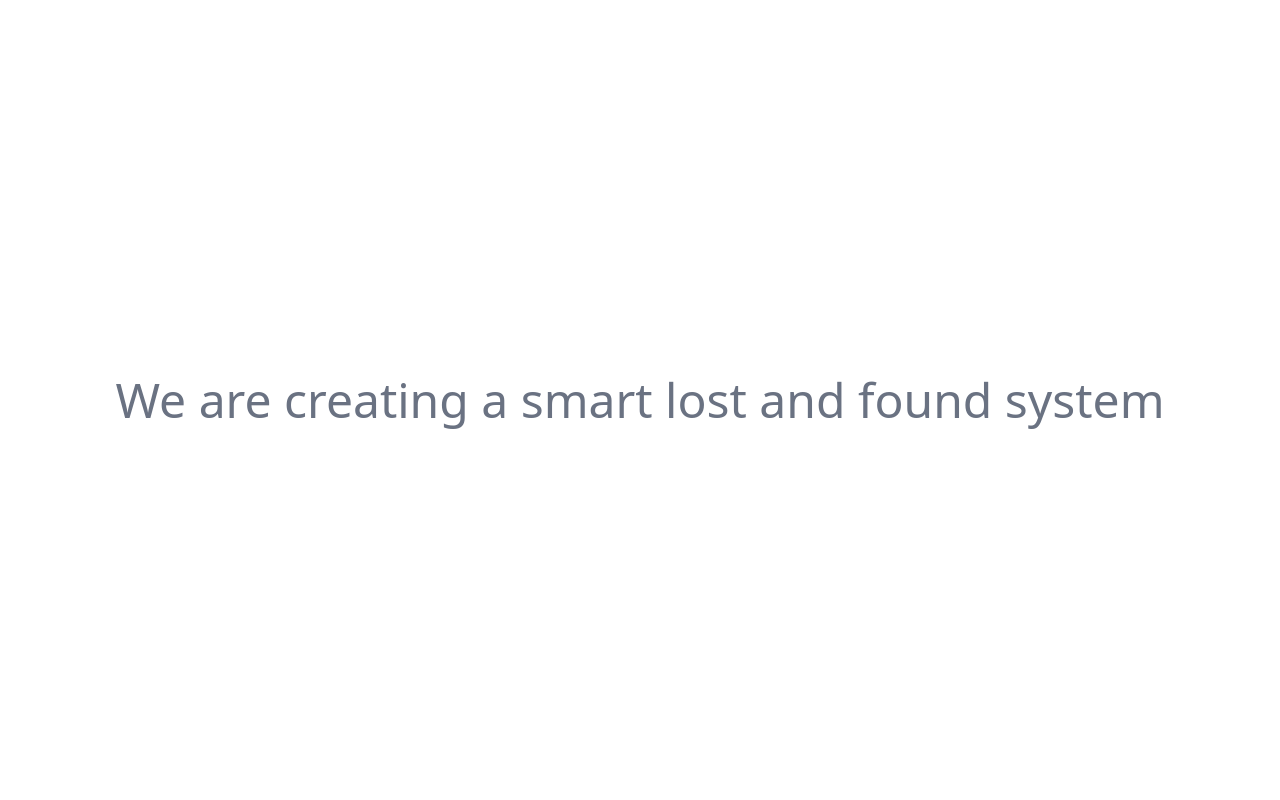
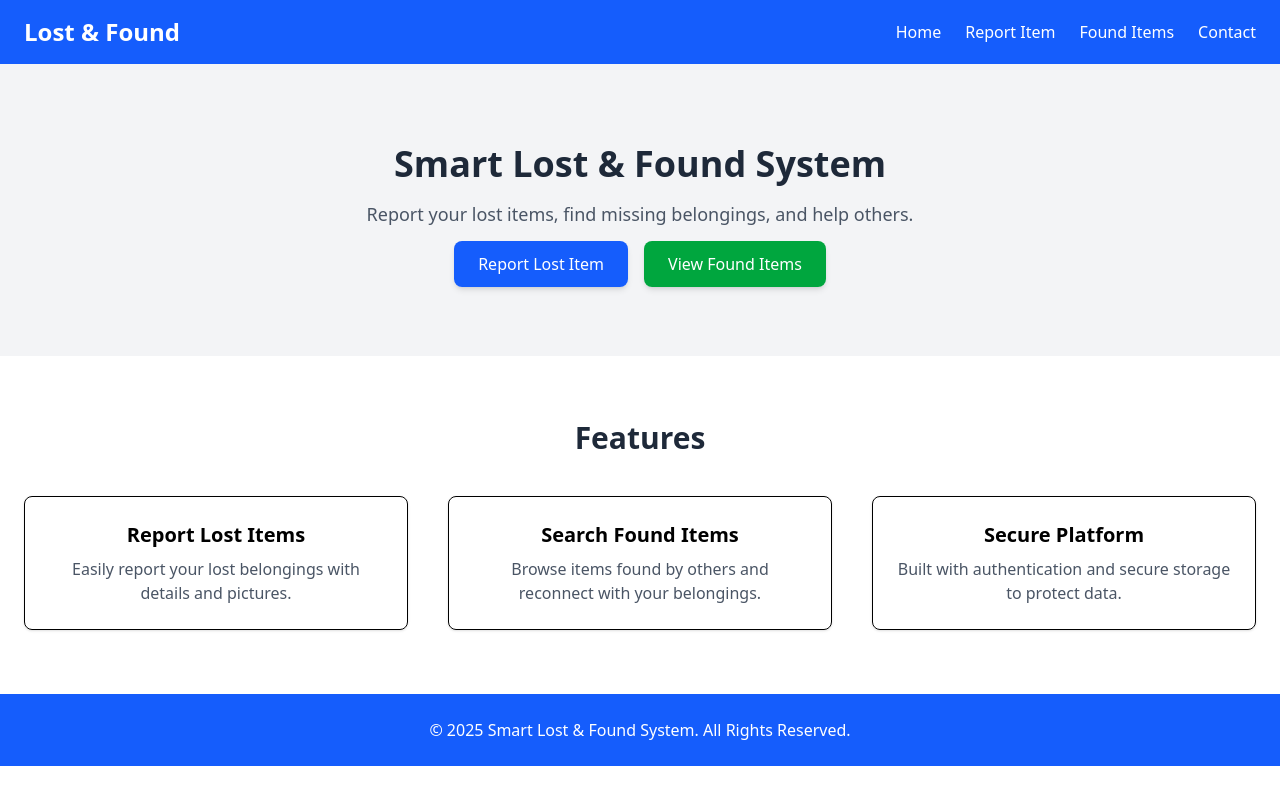
Before and after one commit to Suchitra-Sahoo/Smart-Lost-and-Found-System, a React (Vite) app in the folder Frontend/: page / in a window 1280 px wide. Built offline with nearby package versions, Linux system fonts and the light colour scheme.

Commit message:
Added landing Page Code

```diff
--- a/Frontend/src/App.jsx
+++ b/Frontend/src/App.jsx
@@ -1,25 +1,42 @@
-import React from "react";
-import { Routes, Route } from "react-router-dom";
-import Signup from "./pages/Signup";
-import Signin from "./pages/Signin";
+// import React from "react";
+// import { Routes, Route } from "react-router-dom";
+// import Signup from "./pages/Signup";
+// import Signin from "./pages/Signin";
 
-const App = () => {
+// const App = () => {
+//   return (
+//     <Routes>
+//       <Route
+//         path="/"
+//         element={
+//           <div className="h-screen flex items-center justify-center">
+//             <h1 className="text-gray-500 text-5xl text-center">
+//               We are creating a smart lost and found system
+//             </h1>
+//           </div>
+//         }
+//       />
+//       <Route path="/signup" element={<Signup />} />
+//       <Route path="/signin" element={<Signin />} />
+//     </Routes>
+//   );
+// };
+
+// export default App;
+
+import { BrowserRouter as Router, Routes, Route } from "react-router-dom";
+import LandingPage from "./pages/LandingPage";
+import ReportPage from "./pages/ReportPage";
+import FoundItemsPage from "./pages/FoundItemsPage";
+
+export default function App() {
   return (
-    <Routes>
-      <Route
-        path="/"
-        element={
-          <div className="h-screen flex items-center justify-center">
-            <h1 className="text-gray-500 text-5xl text-center">
-              We are creating a smart lost and found system
-            </h1>
-          </div>
-        }
-      />
-      <Route path="/signup" element={<Signup />} />
-      <Route path="/signin" element={<Signin />} />
-    </Routes>
+    <Router>
+      <Routes>
+        <Route path="/" element={<LandingPage />} />
+        <Route path="/report" element={<ReportPage />} />
+        <Route path="/found" element={<FoundItemsPage />} />
+      </Routes>
+    </Router>
   );
-};
-
-export default App;
+}
--- /dev/null
+++ b/Frontend/src/components/Features.jsx
@@ -0,0 +1,29 @@
+export default function Features() {
+  return (
+    <section className="py-16 bg-white">
+      <div className="container mx-auto px-6 text-center">
+        <h3 className="text-3xl font-bold text-gray-800 mb-10">Features</h3>
+        <div className="grid grid-cols-1 md:grid-cols-3 gap-10">
+          <div className="p-6 border rounded-lg shadow hover:shadow-lg">
+            <h4 className="text-xl font-semibold mb-2">Report Lost Items</h4>
+            <p className="text-gray-600">
+              Easily report your lost belongings with details and pictures.
+            </p>
+          </div>
+          <div className="p-6 border rounded-lg shadow hover:shadow-lg">
+            <h4 className="text-xl font-semibold mb-2">Search Found Items</h4>
+            <p className="text-gray-600">
+              Browse items found by others and reconnect with your belongings.
+            </p>
+          </div>
+          <div className="p-6 border rounded-lg shadow hover:shadow-lg">
+            <h4 className="text-xl font-semibold mb-2">Secure Platform</h4>
+            <p className="text-gray-600">
+              Built with authentication and secure storage to protect data.
+            </p>
+          </div>
+        </div>
+      </div>
+    </section>
+  );
+}
--- /dev/null
+++ b/Frontend/src/components/Footer.jsx
@@ -0,0 +1,12 @@
+export default function Footer() {
+  return (
+    <footer className="bg-blue-600 text-white py-6">
+      <div className="container mx-auto text-center">
+        <p>
+          © {new Date().getFullYear()} Smart Lost & Found System. All Rights
+          Reserved.
+        </p>
+      </div>
+    </footer>
+  );
+}
--- /dev/null
+++ b/Frontend/src/components/Hero.jsx
@@ -0,0 +1,28 @@
+import { Link } from "react-router-dom";
+
+export default function Hero() {
+  return (
+    <section className="bg-gray-100 py-20 text-center">
+      <h2 className="text-4xl font-bold mb-4 text-gray-800">
+        Smart Lost & Found System
+      </h2>
+      <p className="text-lg text-gray-600 mb-6">
+        Report your lost items, find missing belongings, and help others.
+      </p>
+      <div className="space-x-4">
+        <Link
+          to="/report"
+          className="bg-blue-600 text-white px-6 py-3 rounded-lg shadow-md hover:bg-blue-700"
+        >
+          Report Lost Item
+        </Link>
+        <Link
+          to="/found"
+          className="bg-green-600 text-white px-6 py-3 rounded-lg shadow-md hover:bg-green-700"
+        >
+          View Found Items
+        </Link>
+      </div>
+    </section>
+  );
+}
--- /dev/null
+++ b/Frontend/src/components/Navbar.jsx
@@ -0,0 +1,25 @@
+import { Link } from "react-router-dom";
+
+export default function Navbar() {
+  return (
+    <nav className="bg-blue-600 text-white shadow-md">
+      <div className="container mx-auto px-6 py-4 flex justify-between items-center">
+        <h1 className="text-2xl font-bold">Lost & Found</h1>
+        <div className="space-x-6">
+          <Link to="/" className="hover:text-gray-200">
+            Home
+          </Link>
+          <Link to="/report" className="hover:text-gray-200">
+            Report Item
+          </Link>
+          <Link to="/found" className="hover:text-gray-200">
+            Found Items
+          </Link>
+          <Link to="/contact" className="hover:text-gray-200">
+            Contact
+          </Link>
+        </div>
+      </div>
+    </nav>
+  );
+}
--- a/Frontend/src/main.jsx
+++ b/Frontend/src/main.jsx
@@ -1,13 +1,24 @@
-import { StrictMode } from "react";
-import { createRoot } from "react-dom/client";
-import { BrowserRouter } from "react-router-dom";
+// import { StrictMode } from "react";
+// import { createRoot } from "react-dom/client";
+// import { BrowserRouter } from "react-router-dom";
+// import "./index.css";
+// import App from "./App.jsx";
+
+// createRoot(document.getElementById("root")).render(
+//   <StrictMode>
+//     <BrowserRouter>
+//       <App />
+//     </BrowserRouter>
+//   </StrictMode>
+// );
+
+import React from "react";
+import ReactDOM from "react-dom/client";
+import App from "./App";
 import "./index.css";
-import App from "./App.jsx";
 
-createRoot(document.getElementById("root")).render(
-  <StrictMode>
-    <BrowserRouter>
-      <App />
-    </BrowserRouter>
-  </StrictMode>
+ReactDOM.createRoot(document.getElementById("root")).render(
+  <React.StrictMode>
+    <App />
+  </React.StrictMode>
 );
--- /dev/null
+++ b/Frontend/src/pages/App.jsx
@@ -0,0 +1,13 @@
+// import { BrowserRouter as Router, Routes, Route } from "react-router-dom";
+// import LandingPage from "./pages/LandingPage";
+
+// export default function App() {
+//   return (
+//     <Router>
+//       <Routes>
+//         <Route path="/" element={<LandingPage />} />
+//         {/* Later add more routes: /report, /found, /contact */}
+//       </Routes>
+//     </Router>
+//   );
+// }
--- /dev/null
+++ b/Frontend/src/pages/FoundItemsPage.jsx
@@ -0,0 +1,18 @@
+import Navbar from "../components/Navbar";
+import Footer from "../components/Footer";
+
+export default function FoundItemsPage() {
+  return (
+    <>
+      <Navbar />
+      <div className="container mx-auto py-20 text-center">
+        <h2 className="text-3xl font-bold mb-4 text-gray-800">Found Items</h2>
+        <p className="text-gray-600">
+          Browse the list of items found by others.
+        </p>
+        {/* Later you can display items here */}
+      </div>
+      <Footer />
+    </>
+  );
+}
--- /dev/null
+++ b/Frontend/src/pages/LandingPage.jsx
@@ -0,0 +1,15 @@
+import Navbar from "../components/Navbar";
+import Hero from "../components/Hero";
+import Features from "../components/Features";
+import Footer from "../components/Footer";
+
+export default function LandingPage() {
+  return (
+    <>
+      <Navbar />
+      <Hero />
+      <Features />
+      <Footer />
+    </>
+  );
+}
--- /dev/null
+++ b/Frontend/src/pages/ReportPage.jsx
@@ -0,0 +1,20 @@
+import Navbar from "../components/Navbar";
+import Footer from "../components/Footer";
+
+export default function ReportPage() {
+  return (
+    <>
+      <Navbar />
+      <div className="container mx-auto py-20 text-center">
+        <h2 className="text-3xl font-bold mb-4 text-gray-800">
+          Report Lost Item
+        </h2>
+        <p className="text-gray-600">
+          Here you can submit details about your lost item.
+        </p>
+        {/* Later you can add a form here */}
+      </div>
+      <Footer />
+    </>
+  );
+}
```
Also changed, not shown: Frontend/src/pages/main.jsx (added, +10 -0 lines), Frontend/src/pages/index.css (added), 1 other file (tests, documents, lock files or other folders).
